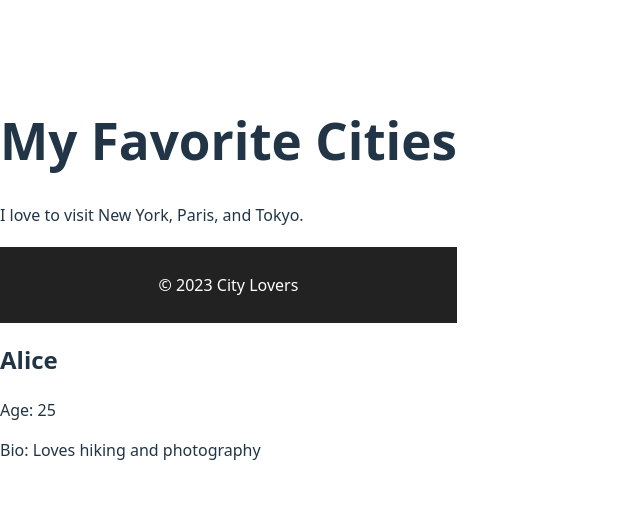
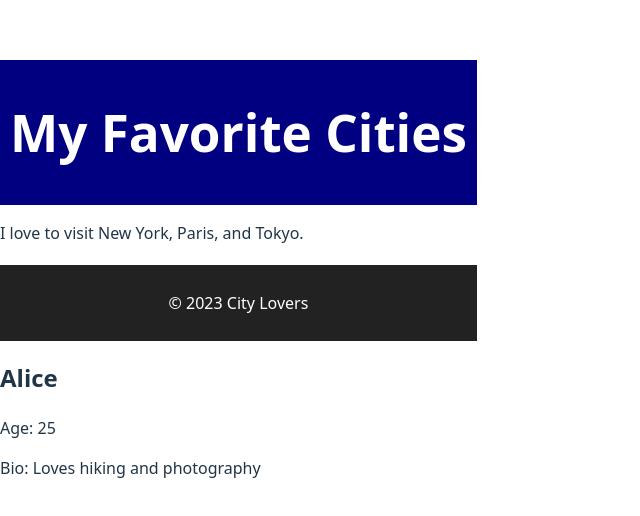
Before and after one commit to dev-meron/alx-fe-reactjs, a React (Vite) app in the folder alx-react-app/: page / in a window 1280 px wide. Shown: the part 122-638 px from the top of the page, without its empty margins (0-640 px from the left). Built offline with nearby package versions, Linux system fonts and the light colour scheme.

Commit message:
Change Header styles to navy background and white text

```diff
--- a/alx-react-app/src/components/Header.jsx
+++ b/alx-react-app/src/components/Header.jsx
@@ -1,6 +1,6 @@
 function Header() {
     return (
-        <header>
+        <header style={{ backgroundColor: 'navy', color: 'white', textAlign: 'center', padding: '10px' }}>
             <h1>My Favorite Cities</h1>
         </header>
     );
```
